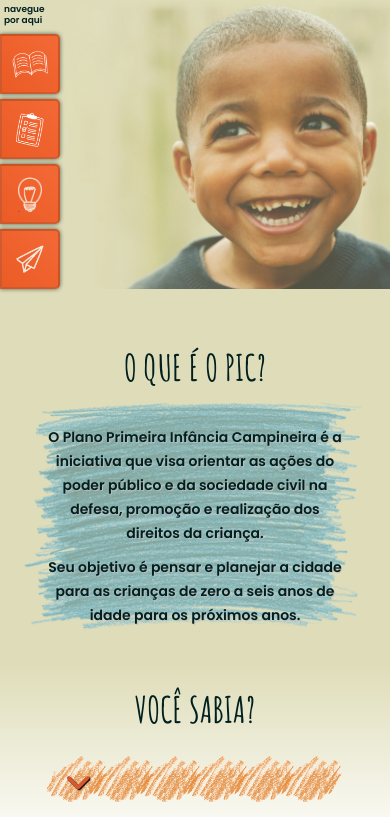
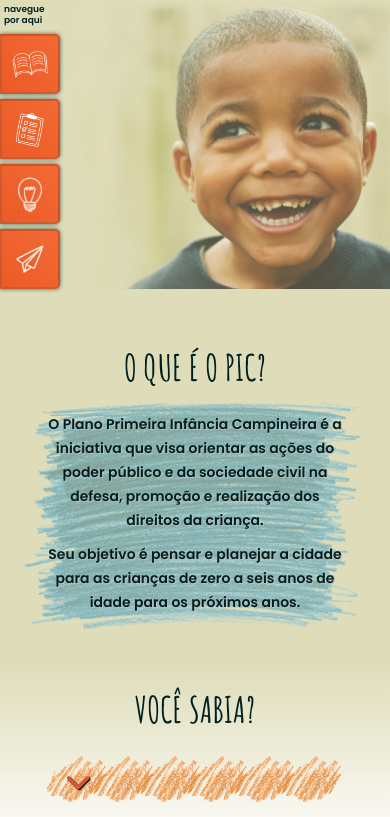
Before and after one commit to rterra90/PIC, a PHP site: page / in a window 390 px wide. Shown: the part 482-1299 px from the top of the page. Run offline with PHP 8.4, Linux system fonts and the light colour scheme; some libraries are stand-ins or nearby versions.

Commit message:
Update responsive-mobile.css

```diff
--- a/responsive-mobile.css
+++ b/responsive-mobile.css
@@ -265,7 +265,7 @@
     margin-left: auto;
     margin-right: auto;
     width: 85%;
-    transform: translateY(35px);
+    transform: translateY(22px);
     font-weight: 600;
     text-shadow: 1px 1px 1px #bfbfbf;
   }
```
